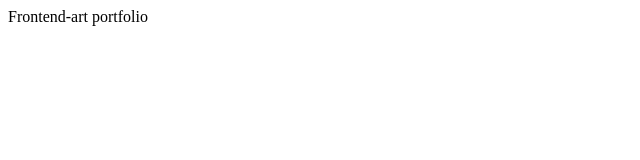
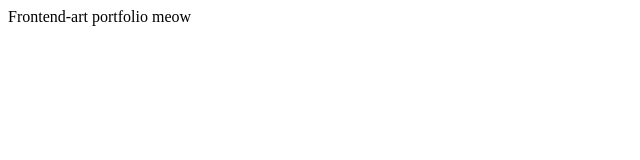
Before and after one commit to tatiana-t/frontend-art, a plain HTML site: page index.html in a window 1280 px wide. Shown: the full height of the page, 0-640 px from the left. Drawn offline with Linux system fonts and the light colour scheme.

```diff
--- a/index.html
+++ b/index.html
@@ -8,6 +8,6 @@
     <title>Document</title>
 </head>
 <body>
-Frontend-art portfolio
+Frontend-art portfolio meow
 </body>
 </html>
```
Also changed, not shown: 1 other file.
